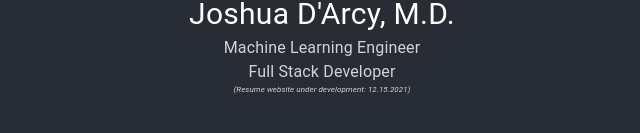
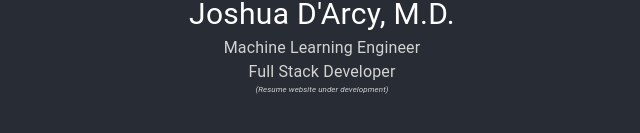
Before and after one commit to joshua-drc/resume, a React (Create React App) app: page / in a window 1280 px wide. Shown: the part 417-550 px from the top of the page, without its empty margins (318-958 px from the left). Built offline with nearby package versions, Linux system fonts and the light colour scheme.

Commit message:
Updating development statement

```diff
--- a/src/App.js
+++ b/src/App.js
@@ -16,7 +16,7 @@ function App() {
           Full Stack Developer
         </Typography>
         <Typography style={{fontSize: 8, align:"center", color: "lightgrey"}}>
-          <i>(Resume website under development: 12.15.2021)</i>
+          <i>(Resume website under development)</i>
         </Typography>
       </header>
     </div>
```
